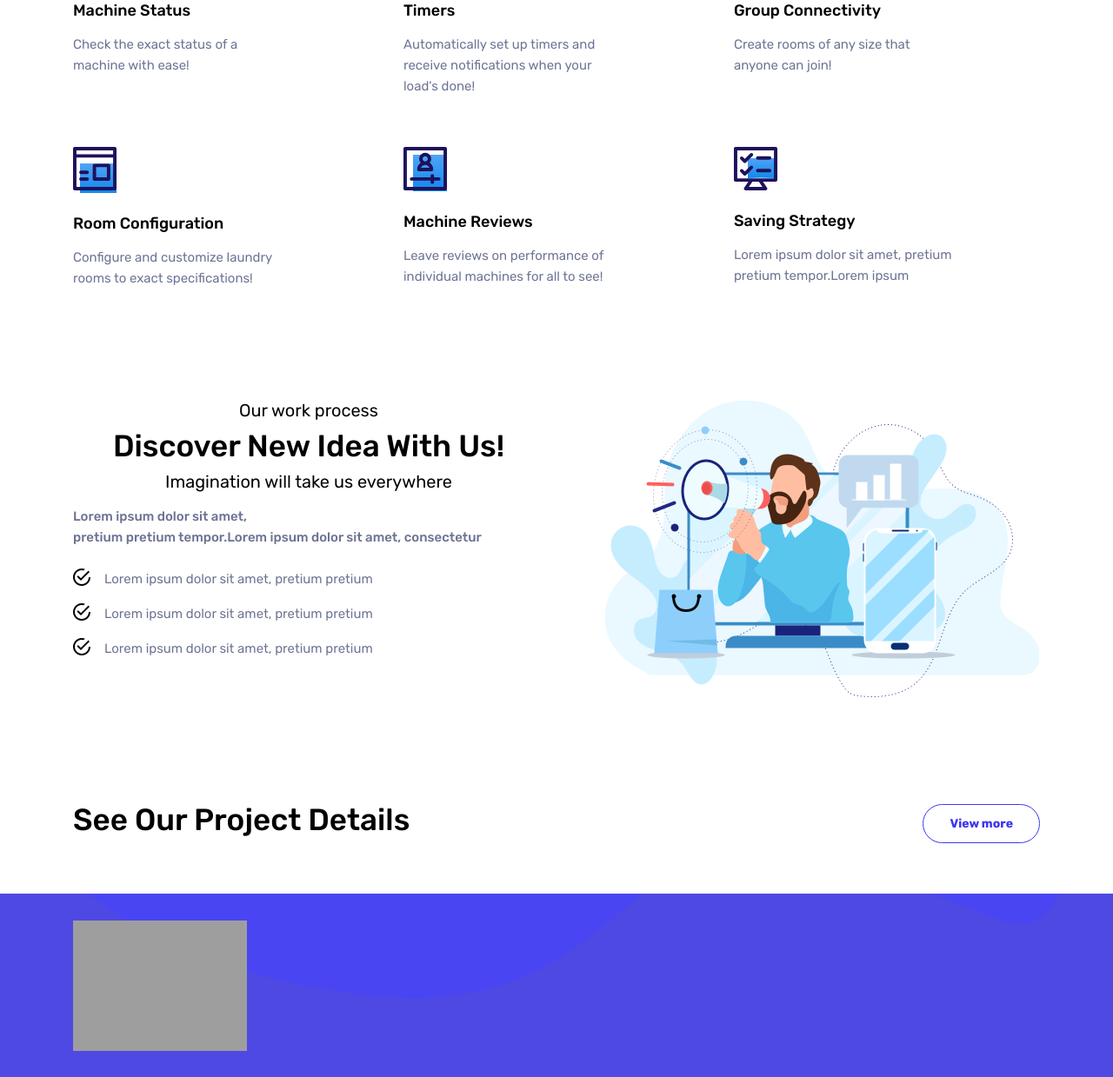
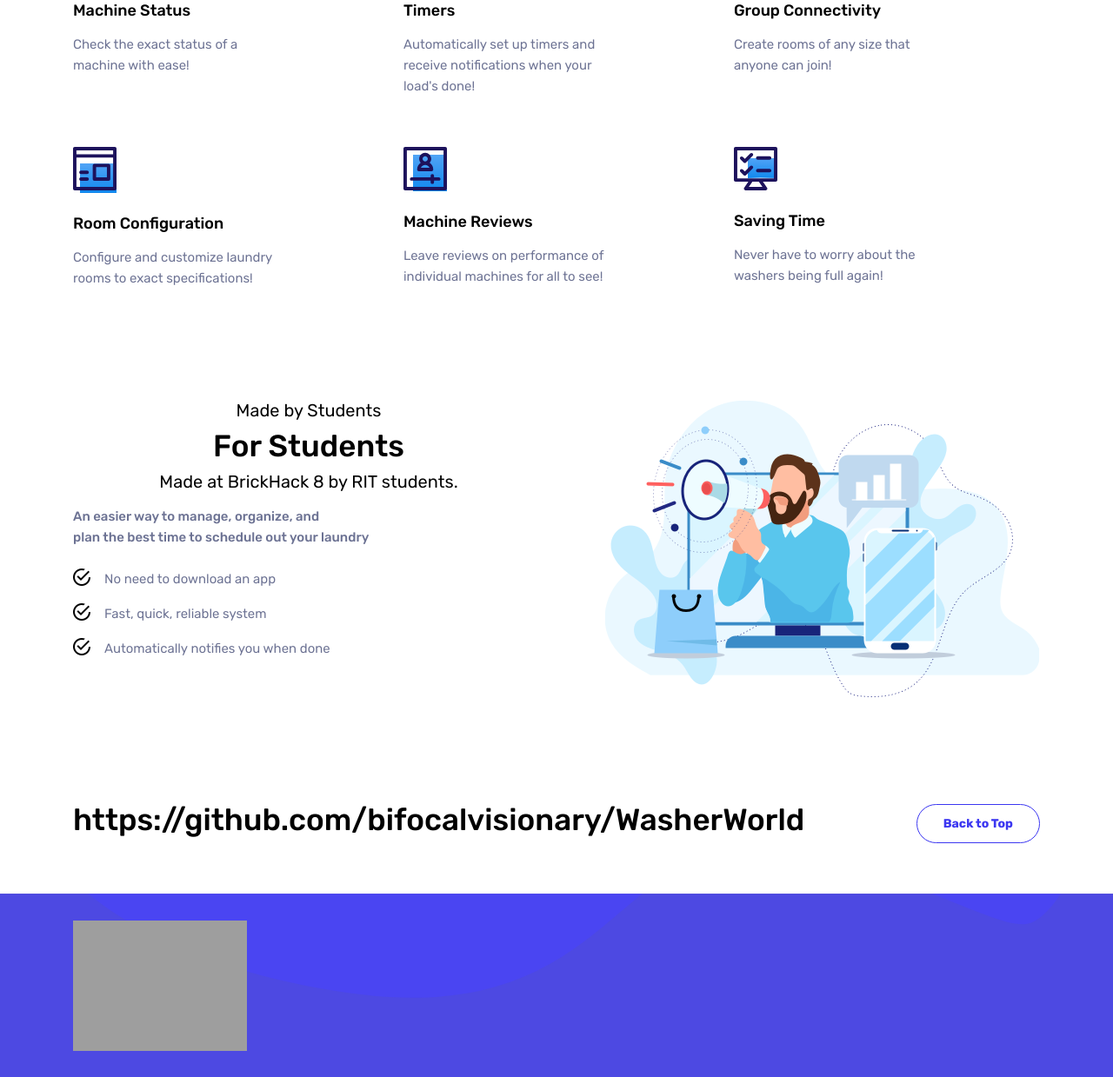
Before and after one commit to bifocalvisionary/WasherWorld, a Flask app: page / in a window 1280 px wide. Shown: the part 1076-2315 px from the top of the page at 87% size. Run offline with Flask 2, Linux system fonts and the light colour scheme; some libraries are stand-ins or nearby versions; grey boxes are pictures that could not be loaded.

Commit message:
edited index page of web app to convey the correct message

```diff
--- a/templates/index.html
+++ b/templates/index.html
@@ -156,10 +156,10 @@
 							<div class="services-box pb-0" data-aos="fade-down" data-aos-easing="linear" data-aos-duration="1500">
 								<img src="static/imgs/saving-strategy.svg" alt="saving-strategy" data-aos="zoom-in">
 								<h6 class="text-dark mb-3 mt-4 font-weight-medium">Saving
-									Strategy
+									Time
 								</h6>
-								<p>Lorem ipsum dolor sit amet,
-									pretium pretium tempor.Lorem ipsum
+								<p>Never have to worry about
+									the washers being full again!
 								</p>
 							</div>
 						</div>
@@ -170,23 +170,23 @@
 				<div class="container">
 					<div class="row">
 						<div class="col-sm-6" data-aos="fade-up">
-							<h5 class="text-dark">Our work process</h5>
-							<h3 class="font-weight-medium text-dark">Discover New Idea With Us!</h3>
-							<h5 class="text-dark mb-3">Imagination will take us everywhere</h5>
-							<p class="font-weight-medium mb-4">Lorem ipsum dolor sit amet, <br>
-								pretium pretium tempor.Lorem ipsum dolor sit amet, consectetur
+							<h5 class="text-dark">Made by Students</h5>
+							<h3 class="font-weight-medium text-dark">For Students</h3>
+							<h5 class="text-dark mb-3">Made at BrickHack 8 by RIT students.</h5>
+							<p class="font-weight-medium mb-4">An easier way to manage, organize, and <br>
+								 plan the best time to schedule out your laundry
 							</p>
 							<div class="d-flex justify-content-start mb-3">
 								<img src="static/imgs/tick.png" alt="tick" class="mr-3 tick-icon"  >
-								<p class="mb-0">Lorem ipsum dolor sit amet, pretium pretium</p>
+								<p class="mb-0">No need to download an app</p>
 							</div>
 							<div class="d-flex justify-content-start mb-3">
 								<img src="static/imgs/tick.png" alt="tick" class="mr-3 tick-icon"  >
-								<p class="mb-0">Lorem ipsum dolor sit amet, pretium pretium</p>
+								<p class="mb-0">Fast, quick, reliable system</p>
 							</div>
 							<div class="d-flex justify-content-start">
 								<img src="static/imgs/tick.png" alt="tick" class="mr-3 tick-icon"  >
-								<p class="mb-0">Lorem ipsum dolor sit amet, pretium pretium</p>
+								<p class="mb-0">Automatically notifies you when done</p>
 							</div>
 						</div>
 						<div class="col-sm-6 text-right" data-aos="flip-left" data-aos-easing="ease-out-cubic" data-aos-duration="2000">
@@ -200,8 +200,8 @@
 					<div class="row mb-5">
 						<div class="col-sm-12">
 							<div class="d-sm-flex justify-content-between align-items-center mb-2">
-								<h3 class="font-weight-medium text-dark ">See Our Project Details</h3>
-								<div><a href="#" class="btn btn-outline-primary">View more</a></div>
+								<h3 class="font-weight-medium text-dark "> https://github.com/bifocalvisionary/WasherWorld </h3>
+								<div><a href="#" class="btn btn-outline-primary">Back to Top</a></div>
 							</div>
 						</div>
 					</div>
```
